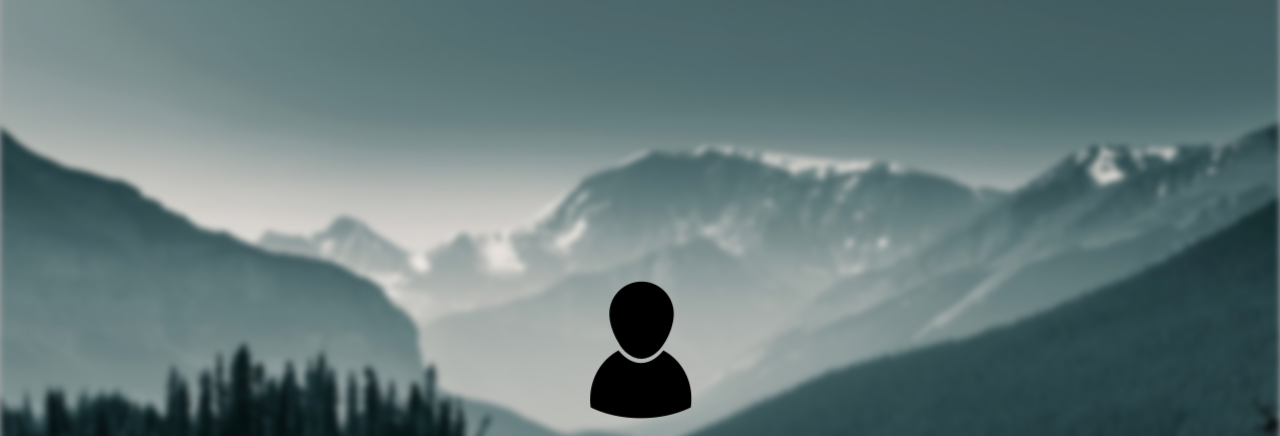
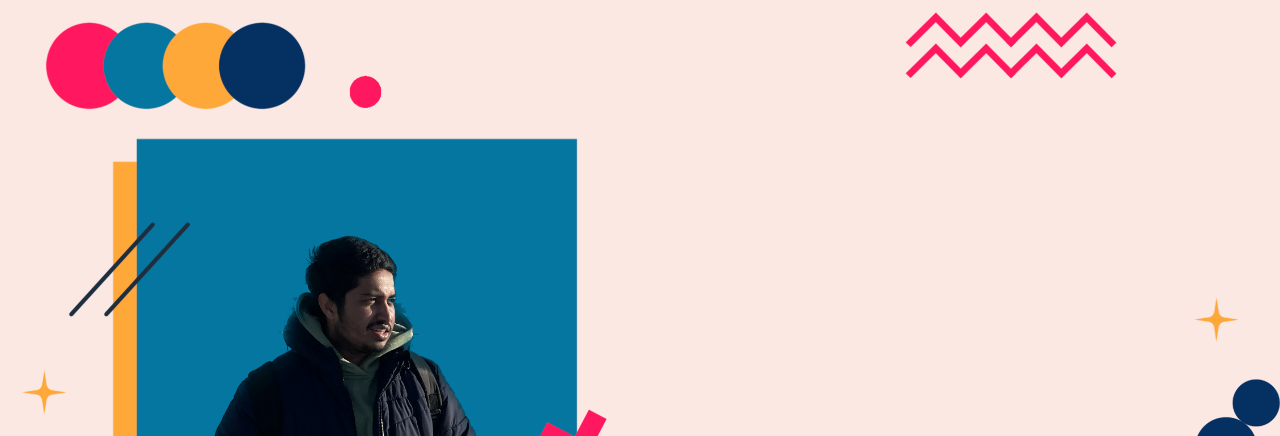
Before and after one commit to IvinTx/IMD-CA2, a plain HTML site: page index.html in a window 1280 px wide. Shown: the part 54-490 px from the top of the page. Drawn offline with nearby package versions, Linux system fonts and the light colour scheme.

Commit message:
hero changes

```diff
--- a/css/style.css
+++ b/css/style.css
@@ -4,8 +4,6 @@ body {
 
 main {
     background-color: darkgrey;
-    /*margin: 1em;
-    padding: 1em;*/
 }
 /*
 .hero {
@@ -17,7 +15,7 @@ main {
 */
 .hero {
     position: relative;
-    width: 100vw;
+    width: 100%;
     height: 100vh;
 }
 .hero::before {
@@ -27,20 +25,27 @@ main {
     left: 0;
     width: 100%;
     height: 100%;
-    background: url(../img/image-frosty-lake.jpg);
+    background: url(../img/portfolio-left-blue-box.png);
     background-repeat: no-repeat;
     background-size: cover;
     background-position: center center;
-    filter: blur(3px);
+    /*filter: blur(3px);*/
 }
 
 .hero-text {
     text-align: center;
     position: absolute;
     top: 50%;
-    left: 50%;
+    left: 27%;
     transform: translate(-50%, -50%);
     color: white;
+}
+
+.img-circle {
+  /*border-radius: 50%;*/
+  border-radius: 8px;
+  width: 30%;
+  height: 30%;
 }
 
 .aboutme {
@@ -62,6 +67,12 @@ main {
 }
 
 .projects {
+    margin: 2em;
+    padding: 2em;
+    background-color: cadetblue;
+}
+
+.skills {
     margin: 2em;
     padding: 2em;
     background-color: cadetblue;
--- a/index.html
+++ b/index.html
@@ -35,7 +35,7 @@
     <main>
         <div class="hero">
             <section class="hero-text">
-                <img src="./img/silhouette-man-image.png" class="img-circle" alt="Headshot">
+                <img src="./img/Ivin-turning-right.png" class="img-circle" alt="Headshot">
                 <h2>Ivin Joshi</h2>
                 <p>Lorem ipsum dolor sit amet</p>
             </section>
@@ -376,6 +376,13 @@
             </section>
         </div>
 
+        <div class="skills">
+          <section class="skills-text">
+              <h2>Skills Section</h2>
+              <p>Lorem ipsum dolor sit amet</p>
+          </section>
+        </div>
+
         <div class="contactme">
             <section class="contactme-text">
                 <h2>Contact Section</h2>
```
Also changed, not shown: img/Ivin-turning-right.png (added), img/portfolio-left-blue-box.png (added), img/right-pink-box-landing-page.jpg (added), 1 other file.
